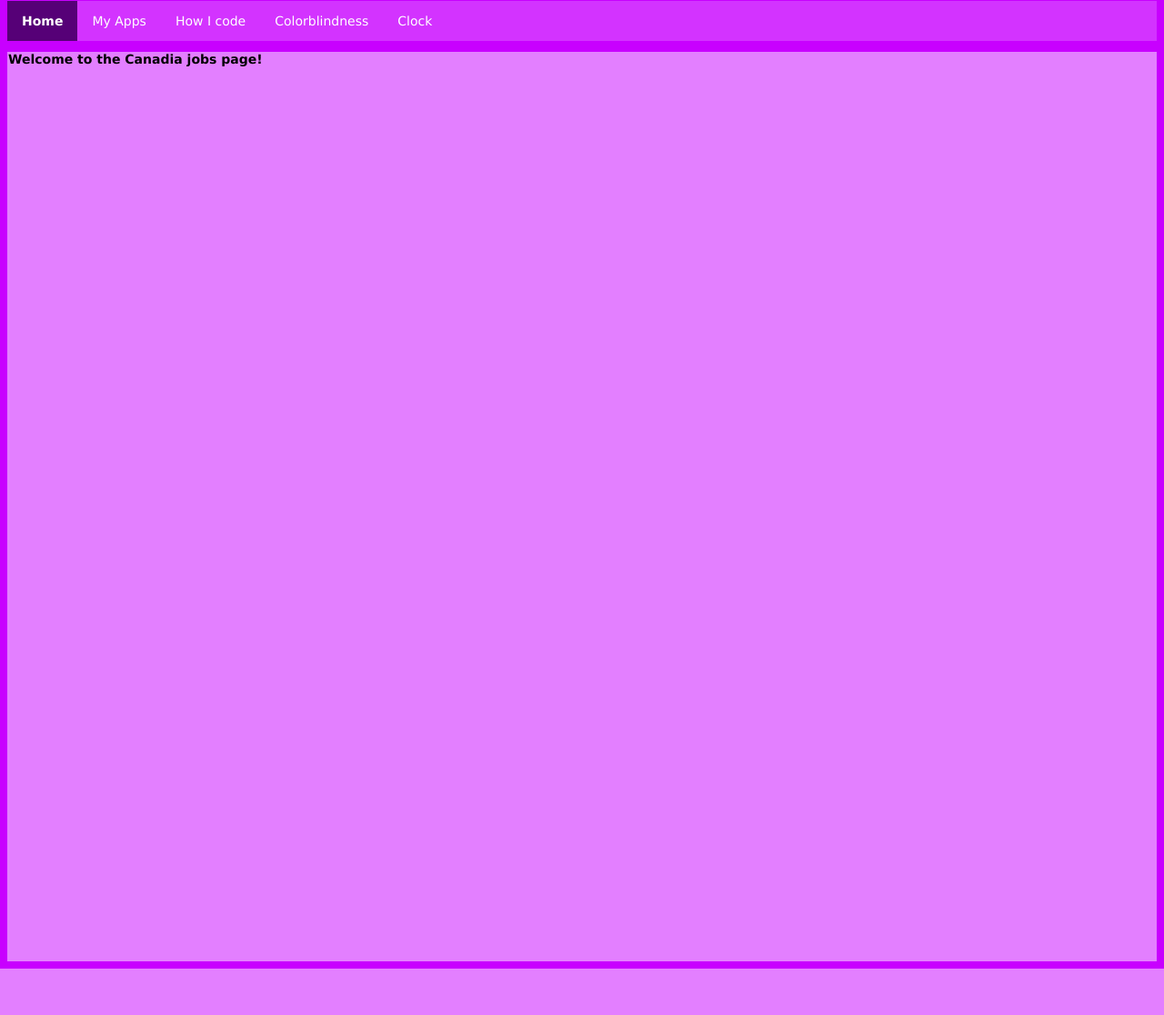
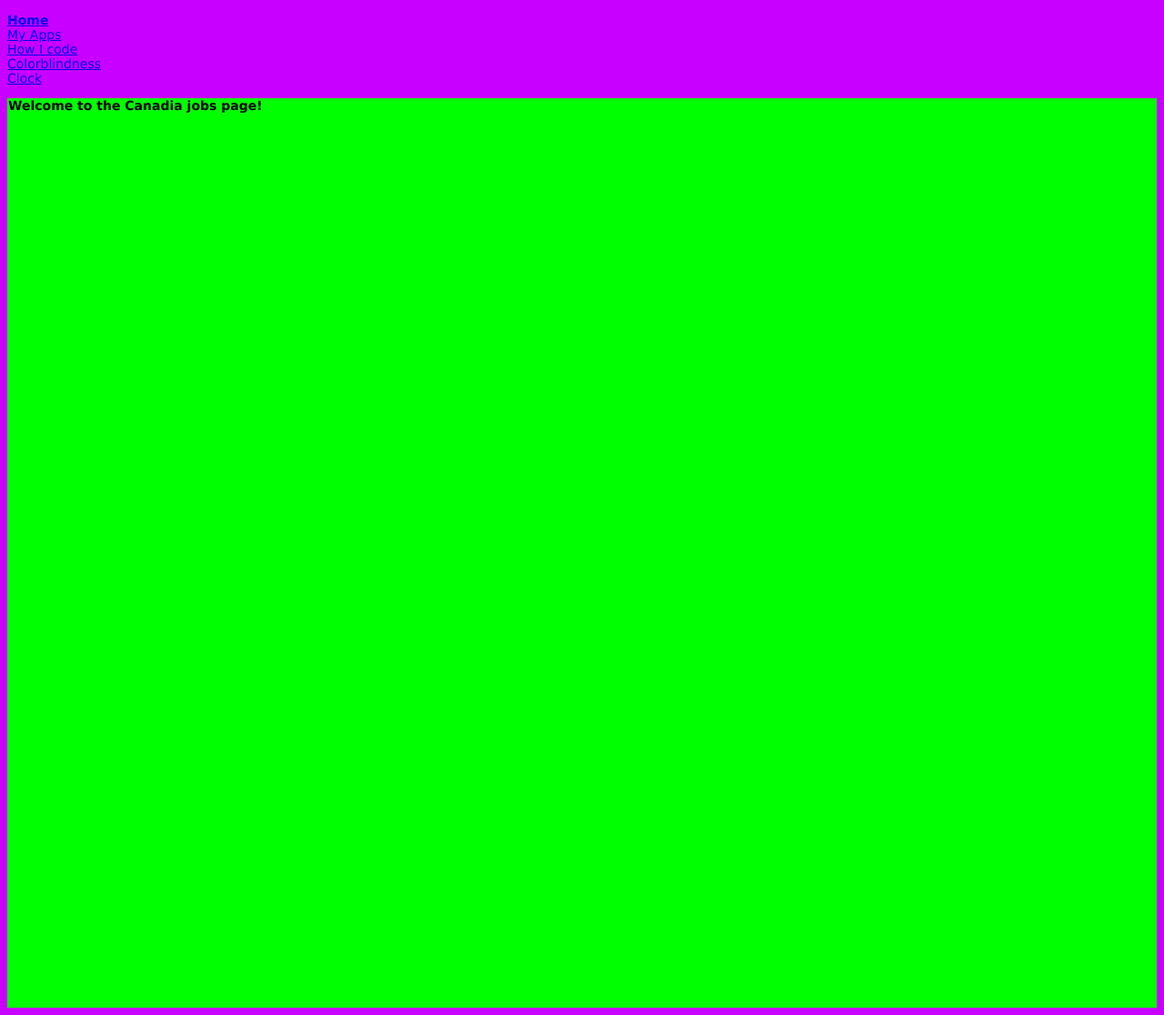
Before and after one commit to tatemitchell/canadia-files, a PHP site: page /job.php in a window 1280 px wide. Shown: the part 137-1253 px from the top of the page at 91% size. Before the commit the page ends 1202 px from the top, so only its background shows below. Run offline with PHP 8.4, Linux system fonts and the light colour scheme.

Commit message:
changed to green theme

```diff
--- a/files.css
+++ b/files.css
@@ -26,37 +26,8 @@ h1{
 	color:#ffffff;
 }
 
-.nav ul{
-	list-style-type:none;
-	margin: 0;
-	padding: 0;
-	overflow:hidden;
-	background-color: #d333ff;
-}
-.nav li{
-	float:left;
-}
-.nav li a{
-	display:block;
-	color: white;
-	text-align:center;
-	padding:14px 16px;
-	text-decoration: none;
-}
-.nav {
-	padding-top:1px;
-}
-
-li a:hover:not(.active) {
-    background-color: #780099;
-}
-
-.active{
-	background-color: #560077;
-}
-
 .content{
-	background-color:#e37fff;
+	background-color:#00ff00;
 	padding-left:1px;
 	padding-right:1px;
 	height:1000px;
```
